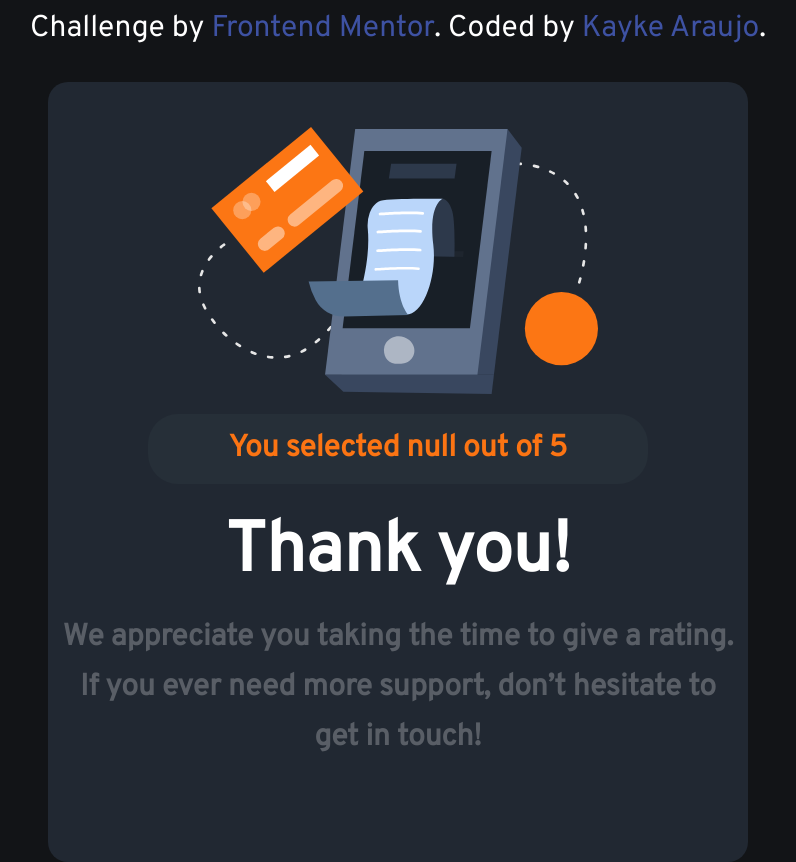
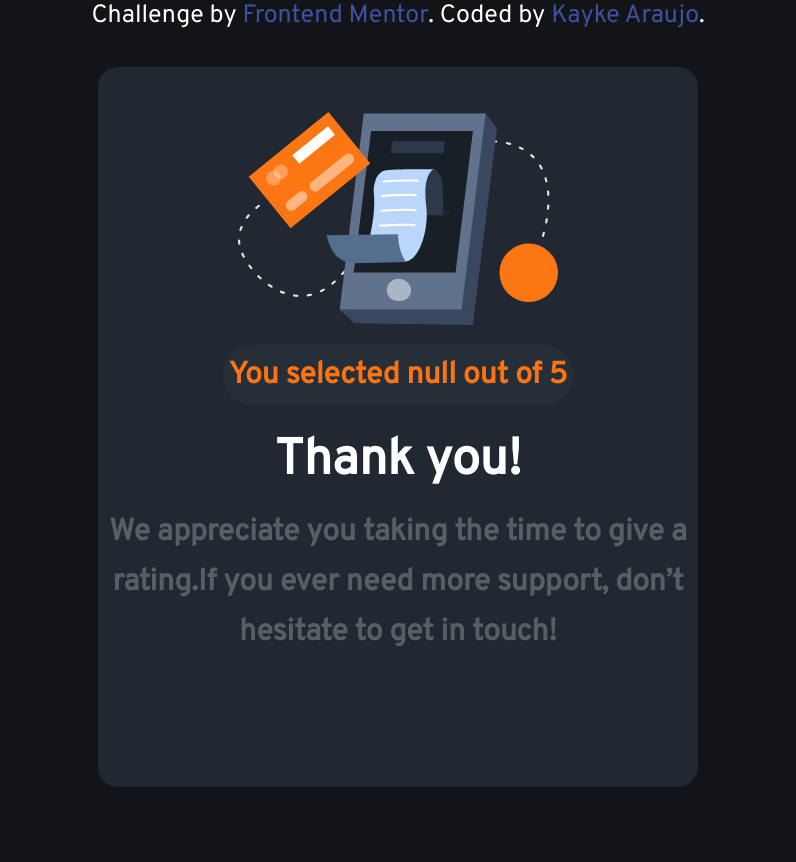
Before and after one commit to K4Z1NH0/AvaliacaoDeSuporte-KaykeAraujo, a plain HTML site: page parte2.html in a window 1280 px wide. Shown: the whole page, without its empty margins (242-1038 px from the left). After the commit the page ends 800 px from the top, so only its background shows below. Drawn offline with Linux system fonts and the light colour scheme.

Commit message:
Update style2.css

```diff
--- a/css/style2.css
+++ b/css/style2.css
@@ -6,7 +6,6 @@
 }
 
 .attribution {
-    margin-top: 10px;
     color: #fff;
     font-size: 11px; text-align: center;
 }
@@ -98,40 +97,7 @@ body{
 .sub-title-mobile{
     display: none;
 }
-
 @media (max-width: 2117px){
-    .attribution{
-        font-size: 30px;
-    }
-
-    .card{
-        border-radius: 20px;
-        width: 700px;
-        height: 780px;
-    }
-
-    .celular-icon{
-        width: 400px;
-    }
-
-    .numero-selecionado{
-        font-size: 20px;
-        height: 70px;
-        width: 500px;
-        border-radius: 30px;
-    }
-
-    .title{
-        font-size: 70px;
-    }
-
-    .sub-title{
-        font-size: 30px;
-        line-height: 50px;
-    }
-}
-
-@media (max-width: 1097px){
     .attribution{
         font-size: 25px;
     }
```
